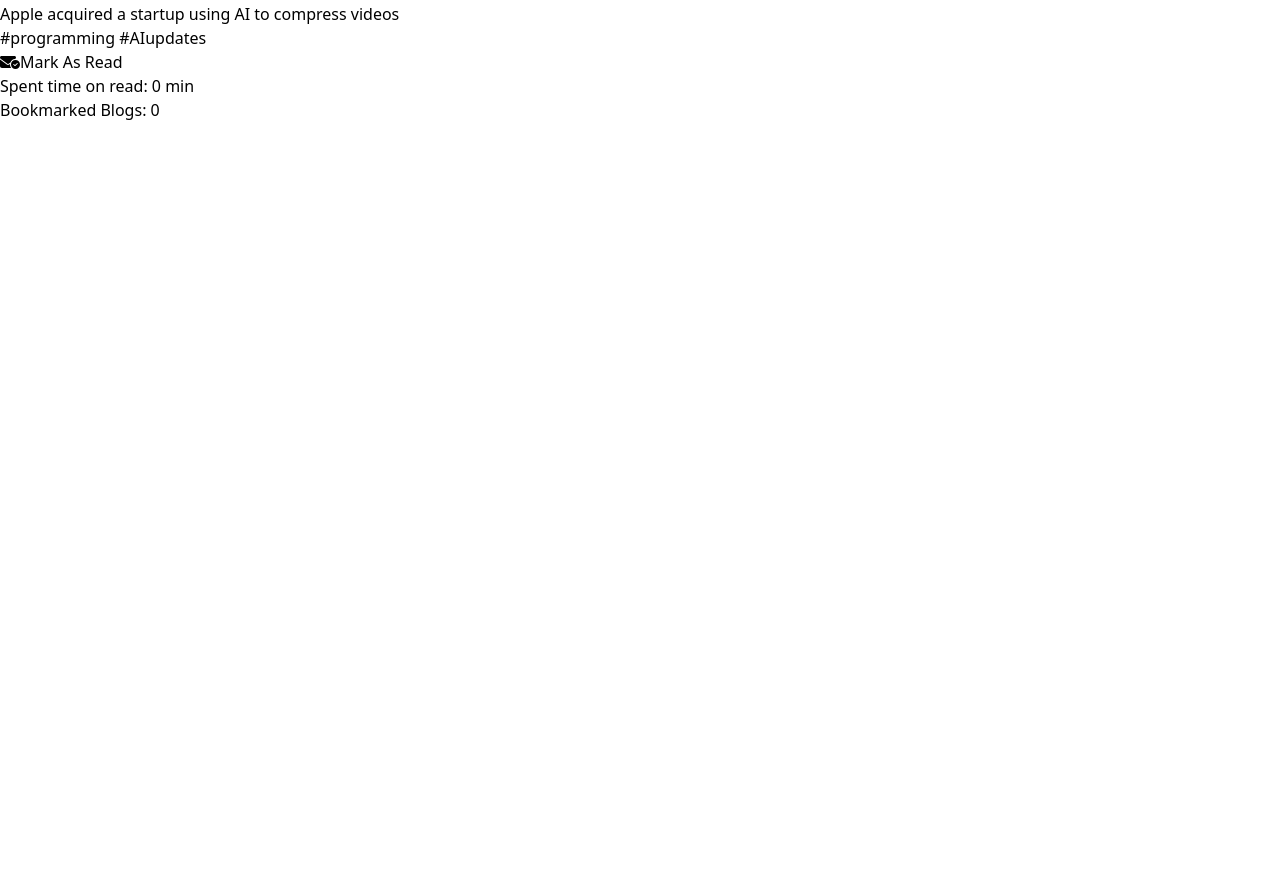
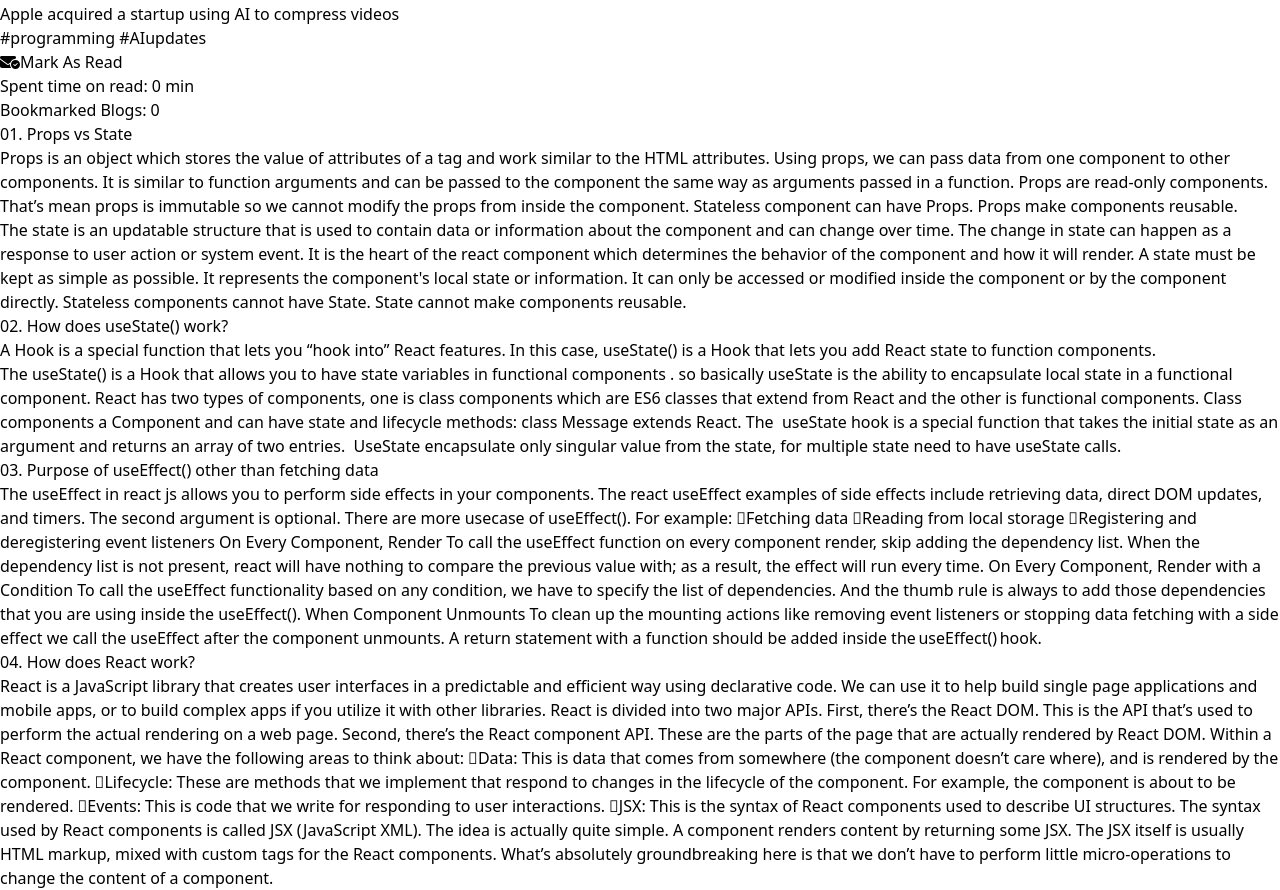
Before and after one commit to shepon-biswas/ai-knowledge-cafe, a React (Vite) app: page / in a window 1280 px wide. Shown: the part 3322-4212 px from the top of the page. Before the commit the page ends 3444 px from the top, so only its background shows below. Built offline with nearby package versions, Linux system fonts and the light colour scheme.

Commit message:
Questions & Answers Blog Section Added

```diff
--- a/src/components/Blogs/Blogs.jsx
+++ b/src/components/Blogs/Blogs.jsx
@@ -51,6 +51,49 @@
           </div>
         </div>
       </div>
+      {/* Question & Answer Section Start */}
+      <div className="w-8/12 mx-auto bg-red-200 my-5 py-5 rounded-lg px-5">
+        <div>
+          <h2 className="font-bold text-xl my-2">01. Props vs State</h2>
+            <p>Props is an object which stores the value of attributes of a tag and work similar to the HTML attributes. Using props, we can pass data from one component to other components. It is similar to function arguments and can be passed to the component the same way as arguments passed in a function. Props are read-only components. That’s mean props is immutable so we cannot modify the props from inside the component. Stateless component can have Props. Props make components reusable.
+            <br />
+            The state is an updatable structure that is used to contain data or information about the component and can change over time. The change in state can happen as a response to user action or system event. It is the heart of the react component which determines the behavior of the component and how it will render. A state must be kept as simple as possible. It represents the component's local state or information. It can only be accessed or modified inside the component or by the component directly. Stateless components cannot have State. State cannot make components reusable.</p>
+        </div>
+        <div>
+          <h2 className="font-bold text-xl my-2">02. How does useState() work?</h2>
+            <p>A Hook is a special function that lets you “hook into” React features. In this case, useState() is a Hook that lets you add React state to function components.
+            The useState() is a Hook that allows you to have state variables in functional components . so basically useState is the ability to encapsulate local state in a functional component. React has two types of components, one is class components which are ES6 classes that extend from React and the other is functional components. Class components a Component and can have state and lifecycle methods: class Message extends React. The  useState hook is a special function that takes the initial state as an argument and returns an array of two entries.  UseState encapsulate only singular value from the state, for multiple state need to have useState calls.</p>
+        </div>
+        <div>
+          <h2 className="font-bold text-xl my-2">03. Purpose of useEffect() other than fetching data</h2>
+            <p>The useEffect in react js allows you to perform side effects in your components. The react useEffect examples of side effects include retrieving data, direct DOM updates, and timers. The second argument is optional.
+            There are more usecase of useEffect(). For example:
+            Fetching data
+            Reading from local storage
+            Registering and deregistering event listeners
+            On Every Component, Render
+            To call the useEffect function on every component render, skip adding the dependency list. When the dependency list is not present, react will have nothing to compare the previous value with; as a result, the effect will run every time.
+
+            On Every Component, Render with a Condition
+            To call the useEffect functionality based on any condition, we have to specify the list of dependencies. And the thumb rule is always to add those dependencies that you are using inside the useEffect().
+
+            When Component Unmounts
+            To clean up the mounting actions like removing event listeners or stopping data fetching with a side effect we call the useEffect after the component unmounts. A return statement with a function should be added inside the useEffect() hook.</p>
+        </div>
+        <div>
+          <h2 className="font-bold text-xl my-2">04. How does React work?</h2>
+            <p>
+            React is a JavaScript library that creates user interfaces in a predictable and efficient way using declarative code. We can use it to help build single page applications and mobile apps, or to build complex apps if you utilize it with other libraries.
+            React is divided into two major APIs. First, there’s the React DOM. This is the API that’s used to perform the actual rendering on a web page. Second, there’s the React component API. These are the parts of the page that are actually rendered by React DOM.
+            Within a React component, we have the following areas to think about:
+            Data: This is data that comes from somewhere (the component doesn’t care where), and is rendered by the component.
+            Lifecycle: These are methods that we implement that respond to changes in the lifecycle of the component. For example, the component is about to be rendered.
+            Events: This is code that we write for responding to user interactions.
+            JSX: This is the syntax of React components used to describe UI structures.
+            The syntax used by React components is called JSX (JavaScript XML). The idea is actually quite simple. A component renders content by returning some JSX. The JSX itself is usually HTML markup, mixed with custom tags for the React components. What’s absolutely groundbreaking here is that we don’t have to perform little micro-operations to change the content of a component.
+            </p>
+        </div>
+      </div>
     </>
   );
 };
```
